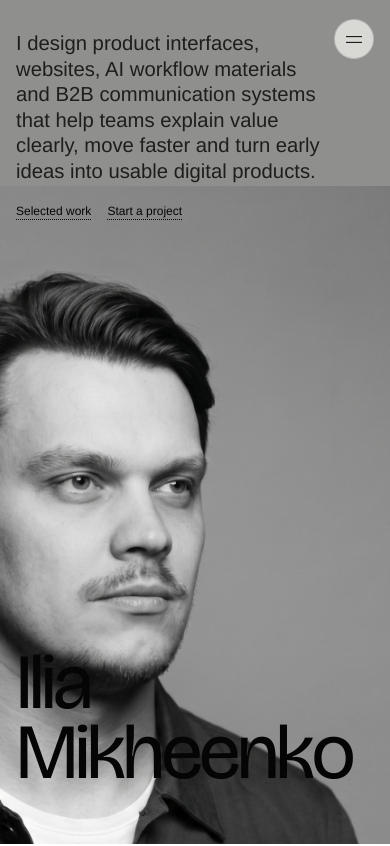
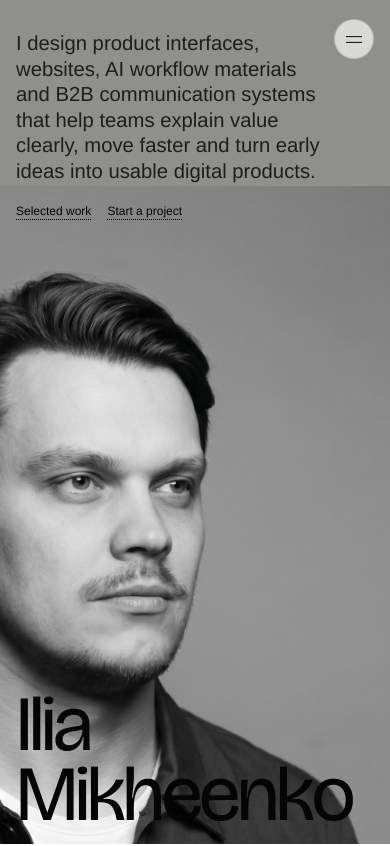
Before and after one commit to miheenko-i/portfolio, a React (Vite) app: page / in a window 390 px wide. Shown: the top 846 px of the page. Built offline with nearby package versions, Linux system fonts and the light colour scheme; a web font is replaced by a local one.

Commit message:
Lower mobile hero name

```diff
--- a/src/style.css
+++ b/src/style.css
@@ -1104,9 +1104,11 @@ h1 {
   }
 
   .heroInner {
-    align-content: start;
+    min-height: 100svh;
+    grid-template-rows: auto 1fr auto;
+    align-content: stretch;
     row-gap: 2rem;
-    padding-block: 2rem 3.5rem;
+    padding-block: 2rem 0.85rem;
   }
 
   .heroInner,
@@ -1215,6 +1217,8 @@ h1 {
   }
 
   .hero h1 {
+    grid-row: 3;
+    align-self: end;
     max-width: 100%;
     font-size: clamp(4.4rem, 20vw, 6.8rem);
     line-height: 0.9;
@@ -1240,7 +1244,7 @@ h1 {
     gap: 1.2rem;
     padding-top: 0;
     order: 2;
-    grid-row: auto;
+    grid-row: 1;
   }
 
   .workPreview {
```
